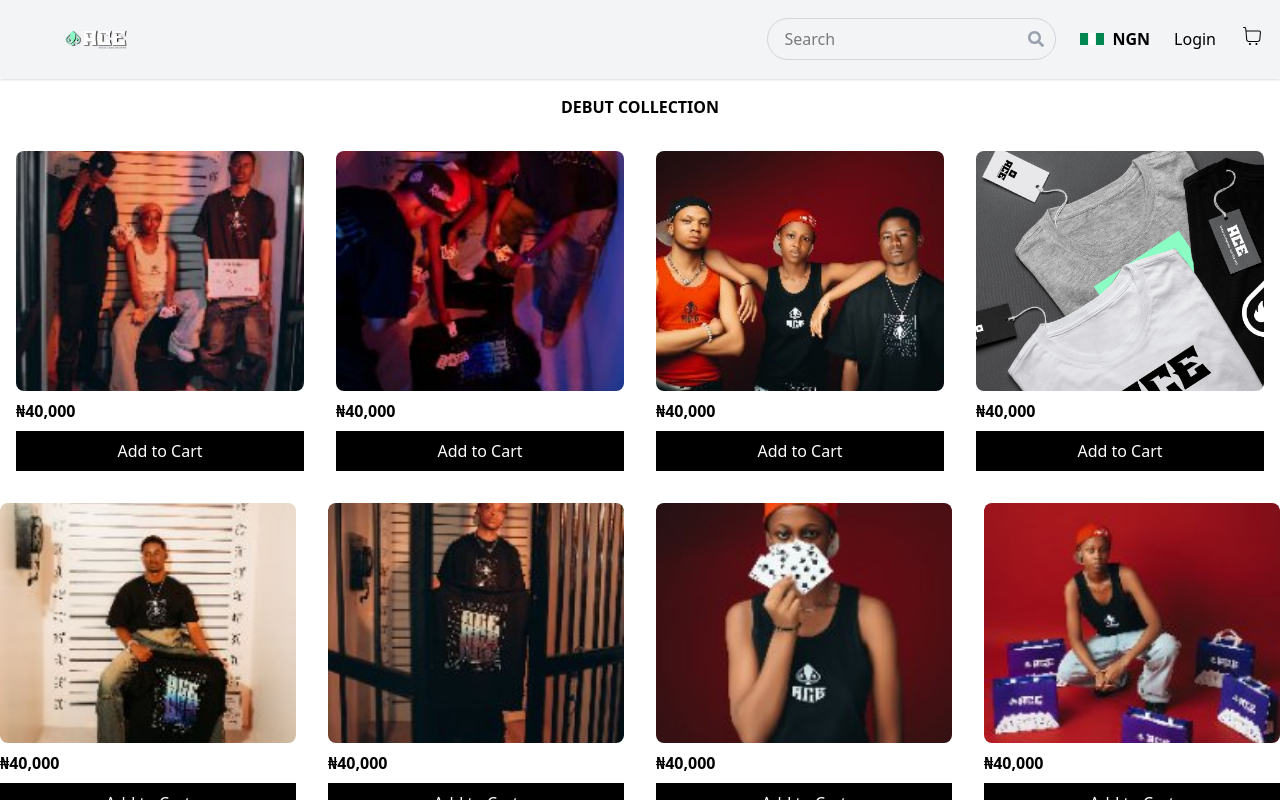
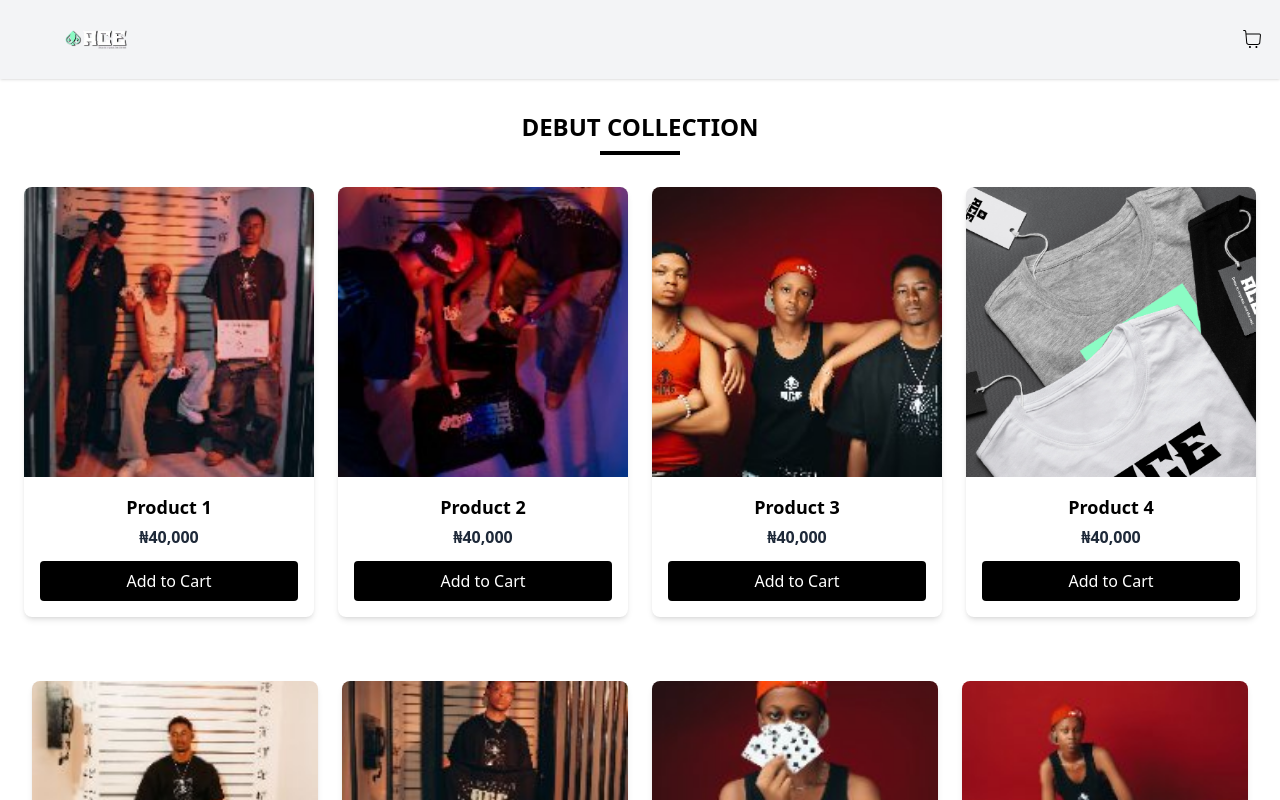
Before and after one commit to feran15/ACE-FASHION, a React (Vite) app: page / in a window 1280 px wide. Shown: the top 800 px of the page. Built offline with nearby package versions, Linux system fonts and the light colour scheme.

Commit message:
Added a checkout page

```diff
--- a/package.json
+++ b/package.json
@@ -14,6 +14,7 @@
     "react": "^18.3.1",
     "react-dom": "^18.3.1",
     "react-icons": "^5.3.0",
+    "react-router-dom": "^7.4.1",
     "tailwindcss": "^4.0.7"
   },
   "devDependencies": {
--- a/src/App.jsx
+++ b/src/App.jsx
@@ -1,20 +1,36 @@
-import React from 'react'
-import Nav from './Components/Nav'
- import Section from './Components/Section'
- import Products from './Components/Products'
- import Footer from './Components/Footer'
-import { CartProvider } from './Components/CartContext'
+import React from 'react';
+import { BrowserRouter as Router, Routes, Route } from 'react-router-dom';
+import Nav from './Components/Nav';
+import Section from './Components/Section';
+import Products from './Components/Products';
+import Footer from './Components/Footer';
+import Checkout from './Components/Checkout';
+// import OrderConfirmation from './Components/OrderConfirmation';
+import { CartProvider } from './Components/CartContext';
+
 function App() {
   return (
-    <div>
+    <Router>
       <CartProvider>
-      <Nav/>
-      <Section/>
-       <Products/>
-      <Footer/>
+        <div className="min-h-screen flex flex-col">
+          <Nav />
+          <main className="flex-grow">
+            <Routes>
+              <Route path="/" element={
+                <>
+                  <Section />
+                  <Products />
+                </>
+              } />
+              <Route path="/checkout" element={<Checkout />} />
+              {/* <Route path="/order-confirmation" element={<OrderConfirmation />} /> */}
+            </Routes>
+          </main>
+          <Footer />
+        </div>
       </CartProvider>
-    </div>
-  )
+    </Router>
+  );
 }
 
-export default App
+export default App;
--- a/src/Components/CartContext.jsx
+++ b/src/Components/CartContext.jsx
@@ -1,17 +1,24 @@
-import React, { createContext, useState } from "react";
+import React, { createContext, useState } from 'react';
 
 export const CartContext = createContext();
 
 export const CartProvider = ({ children }) => {
   const [cart, setCart] = useState([]);
 
-  // Function to add product to cart
   const addToCart = (product) => {
-    setCart((prevCart) => [...prevCart, product]); // Adds new product
+    setCart([...cart, product]);
+  };
+
+  const removeFromCart = (productId) => {
+    setCart(cart.filter(item => item.id !== productId));
+  };
+
+  const clearCart = () => {
+    setCart([]);
   };
 
   return (
-    <CartContext.Provider value={{ cart, addToCart }}>
+    <CartContext.Provider value={{ cart, addToCart, removeFromCart, clearCart }}>
       {children}
     </CartContext.Provider>
   );
--- /dev/null
+++ b/src/Components/Checkout.jsx
@@ -0,0 +1,100 @@
+import React, { useContext } from 'react';
+import { CartContext } from './CartContext';
+import { useNavigate } from 'react-router-dom';
+
+const Checkout = () => {
+  const { cart, removeFromCart, clearCart } = useContext(CartContext);
+  const navigate = useNavigate();
+
+  const handleCompleteOrder = () => {
+    // Process order logic here
+    clearCart();
+    navigate('/order-confirmation');
+  };
+
+  const calculateTotal = () => {
+    return cart.reduce((total, item) => {
+      // Remove non-numeric characters from price and convert to number
+      const price = parseInt(item.price.replace(/[^0-9]/g, ''), 10);
+      return total + (isNaN(price) ? 0 : price);
+    }, 0);
+  };
+
+  return (
+    <div className="container mx-auto px-4 py-8">
+      <h1 className="text-3xl font-bold mb-8">Checkout</h1>
+
+      <div className="grid md:grid-cols-3 gap-8">
+        {/* Order Summary */}
+        <div className="md:col-span-2">
+          <h2 className="text-xl font-semibold mb-4">Your Order</h2>
+          {cart.length === 0 ? (
+            <div className="text-center py-8">
+              <p className="text-gray-500 mb-4">Your cart is empty</p>
+              <button
+                onClick={() => navigate('/')}
+                className="bg-black text-white py-2 px-6 rounded hover:bg-gray-800 transition-colors"
+              >
+                Continue Shopping
+              </button>
+            </div>
+          ) : (
+            <div className="space-y-4">
+              {cart.map((item) => (
+                <div key={`${item.id}-${cart.indexOf(item)}`} className="flex justify-between items-center border-b pb-4">
+                  <div className="flex items-center space-x-4">
+                    <img
+                      src={item.img}
+                      alt={item.name}
+                      className="w-20 h-20 object-cover rounded"
+                    />
+                    <div>
+                      <h3 className="font-medium">{item.name || `Product ${item.id}`}</h3>
+                      <p className="text-gray-600">{item.price}</p>
+                    </div>
+                  </div>
+                  <button
+                    onClick={() => removeFromCart(item.id)}
+                    className="text-red-500 hover:text-red-700 font-medium"
+                  >
+                    Remove
+                  </button>
+                </div>
+              ))}
+            </div>
+          )}
+        </div>
+
+        {/* Payment Summary - Only show if cart has items */}
+        {cart.length > 0 && (
+          <div className="bg-gray-50 p-6 rounded-lg">
+            <h2 className="text-xl font-semibold mb-4">Order Summary</h2>
+            <div className="space-y-4 mb-6">
+              <div className="flex justify-between">
+                <span>Subtotal</span>
+                <span>₦{calculateTotal().toLocaleString()}</span>
+              </div>
+              <div className="flex justify-between">
+                <span>Shipping</span>
+                <span>₦0</span>
+              </div>
+              <div className="flex justify-between font-bold text-lg border-t pt-4">
+                <span>Total</span>
+                <span>₦{calculateTotal().toLocaleString()}</span>
+              </div>
+            </div>
+
+            <button
+              onClick={handleCompleteOrder}
+              className="w-full py-3 px-4 rounded-md font-medium bg-black text-white hover:bg-gray-800 transition-colors"
+            >
+              Complete Order
+            </button>
+          </div>
+        )}
+      </div>
+    </div>
+  );
+};
+
+export default Checkout;
--- a/src/Components/Nav.jsx
+++ b/src/Components/Nav.jsx
@@ -1,12 +1,11 @@
-import React, { useState, useContext } from 'react';
+import React, { useContext } from 'react';
 import { CiShoppingCart } from "react-icons/ci";
-import { FaSearch } from "react-icons/fa";
-import { GiHamburgerMenu } from "react-icons/gi";
-import { CartContext } from '../Components/CartContext';
+import { CartContext } from './CartContext';
+import { useNavigate } from 'react-router-dom';
 
 const Nav = () => {
-  const [menuOpen, setMenuOpen] = useState(false);
   const { cart } = useContext(CartContext);
+  const navigate = useNavigate();
 
   return (
     <nav className="px-4 py-4 bg-gray-100 shadow-sm">
@@ -21,36 +20,11 @@ const Nav = () => {
             />
           </div>
 
-          {/* Desktop Navigation Items - Hidden on mobile */}
-          <div className="hidden sm:flex items-center space-x-6">
-            {/* Search bar */}
-            <div className="relative">
-              <input
-                type="text"
-                className="pl-4 pr-10 py-2 rounded-full border border-gray-300 focus:outline-none focus:ring-2 focus:ring-blue-500"
-                placeholder="Search"
-                aria-label="Search"
-              />
-              <FaSearch className="absolute right-3 top-1/2 transform -translate-y-1/2 text-gray-400" />
-            </div>
-
-            {/* Currency */}
-            <div className="flex items-center gap-2">
-              <img
-                src="/Flag.png"
-                alt="Nigeria Flag"
-                className="w-6 h-auto"
-              />
-              <span className="font-bold">NGN</span>
-            </div>
-
-            {/* Login */}
-            <a href="#" className="hover:text-blue-600">Login</a>
-
-            {/* Cart Icon with count */}
+          {/* Cart Icon */}
           <div className="relative">
             <button
-                className="hover:text-blue-600"
+              onClick={() => navigate('/checkout')}
+              className="hover:text-blue-600 flex items-center"
               aria-label="Shopping Cart"
             >
               <CiShoppingCart className="text-2xl" />
@@ -62,70 +36,6 @@ const Nav = () => {
             </button>
           </div>
         </div>
-
-          {/* Mobile Icons - Hidden on desktop */}
-          <div className="flex sm:hidden items-center gap-4">
-            {/* Cart Icon with count */}
-            <div className="relative">
-              <button
-                className="hover:text-blue-600"
-                aria-label="Shopping Cart"
-              >
-                <CiShoppingCart className="text-2xl" />
-                {cart.length > 0 && (
-                  <span className="absolute -top-2 -right-2 bg-red-500 text-white text-xs rounded-full h-5 w-5 flex items-center justify-center">
-                    {cart.length}
-                  </span>
-                )}
-              </button>
-            </div>
-
-            {/* Hamburger Menu Button */}
-            <button
-              className="text-2xl focus:outline-none"
-              onClick={() => setMenuOpen(!menuOpen)}
-              aria-label="Menu"
-              aria-expanded={menuOpen}
-            >
-              <GiHamburgerMenu />
-            </button>
-          </div>
-        </div>
-
-        {/* Mobile Menu - Only shown when hamburger is clicked */}
-        {menuOpen && (
-          <div className="sm:hidden mt-4 bg-white shadow-md rounded-lg p-4 space-y-4">
-            {/* Search bar */}
-            <div className="relative">
-              <input
-                type="text"
-                className="w-full pl-4 pr-10 py-2 rounded-full border border-gray-300 focus:outline-none focus:ring-2 focus:ring-blue-500"
-                placeholder="Search"
-                aria-label="Search"
-              />
-              <FaSearch className="absolute right-3 top-1/2 transform -translate-y-1/2 text-gray-400" />
-            </div>
-
-            {/* Currency */}
-            <div className="flex items-center justify-center gap-2">
-              <img
-                src="/Flag.png"
-                alt="Nigeria Flag"
-                className="w-6 h-auto"
-              />
-              <span className="font-bold">NGN</span>
-            </div>
-
-            {/* Login */}
-            <a
-              href="#"
-              className="block text-center py-2 hover:text-blue-600"
-              onClick={() => setMenuOpen(false)}
-            >
-              Login
-            </a>
-          </div>
-        )}
       </div>
     </nav>
   );
--- a/src/Components/Products.jsx
+++ b/src/Components/Products.jsx
@@ -2,30 +2,37 @@ import React, { useContext } from "react";
 import { CartContext } from "../Components/CartContext";
 
 const products = [
-  { id: 1,  price: "₦40,000", img: "/Pic 1.jpg" },
-  { id: 2,  price: "₦40,000", img: "/Pic 2.jpg" },
-  { id: 3,  price: "₦40,000", img: "/Pic 3.jpg" },
-  { id: 4,  price: "₦40,000", img: "/Pic 5.jpg" }
+  { id: 1, name: "Product 1", price: "₦40,000", img: "/Pic 1.jpg" },
+  { id: 2, name: "Product 2", price: "₦40,000", img: "/Pic 2.jpg" },
+  { id: 3, name: "Product 3", price: "₦40,000", img: "/Pic 3.jpg" },
+  { id: 4, name: "Product 4", price: "₦40,000", img: "/Pic 5.jpg" }
 ];
 
 const Products = () => {
   const { addToCart } = useContext(CartContext);
 
   return (
-    <div className="product-display grid grid-cols-1 sm:grid-cols-2 md:grid-cols-4 gap-8 mt-8">
+    <div className="px-4 sm:px-6 lg:px-8 py-8">
+      <div className="grid grid-cols-1 xs:grid-cols-2 sm:grid-cols-2 md:grid-cols-3 lg:grid-cols-4 gap-6">
         {products.map((product) => (
-        <div key={product.id} className="product">
+          <div
+            key={product.id}
+            className="bg-white rounded-lg shadow-md overflow-hidden hover:shadow-lg transition-shadow duration-300"
+          >
+            <div className="aspect-w-1 aspect-h-1 w-full">
               <img
-            className="w-full h-60 object-cover rounded-lg" // Make images same width & height
+                className="w-full h-48 sm:h-56 md:h-60 object-cover"
                 src={product.img}
                 alt={product.name}
+                loading="lazy"
               />
-          <div className="product-info mt-2">
-            <p className="font-bold">{product.name}</p>
-            <p className="font-bold">{product.price}</p>
+            </div>
+            <div className="p-4">
+              <h3 className="font-semibold text-lg mb-1 line-clamp-2">{product.name}</h3>
+              <p className="text-gray-800 font-bold mb-3">{product.price}</p>
               <button
                 onClick={() => addToCart(product)}
-              className="mt-2 bg-black text-white py-2 px-4 w-full hover:bg-gray-800 transition-colors cursor-pointer"
+                className="w-full bg-black text-white py-2 px-4 rounded hover:bg-gray-800 transition-colors duration-200 focus:outline-none focus:ring-2 focus:ring-gray-600 focus:ring-opacity-50"
               >
                 Add to Cart
               </button>
@@ -33,6 +40,7 @@ const Products = () => {
           </div>
         ))}
       </div>
+    </div>
   );
 };
 
--- a/src/Components/Section.jsx
+++ b/src/Components/Section.jsx
@@ -2,66 +2,85 @@ import React, { useContext } from "react";
 import { CartContext } from "../Components/CartContext";
 
 const products = [
-  { id: 1,  price: "₦40,000", img: "/Pic 4.jpg" },
-  { id: 2,  price: "₦40,000", img: "/Pic 7.jpg" },
-  { id: 3,  price: "₦40,000", img: "/Pic 6.jpg" },
-  { id: 4,  price: "₦40,000", img: "/White.jpg" }
+  { id: 1, name: "Product 1", price: "₦40,000", img: "/Pic 4.jpg" },
+  { id: 2, name: "Product 2", price: "₦40,000", img: "/Pic 7.jpg" },
+  { id: 3, name: "Product 3", price: "₦40,000", img: "/Pic 6.jpg" },
+  { id: 4, name: "Product 4", price: "₦40,000", img: "/White.jpg" }
 ];
 
 const Section = () => {
   const { addToCart } = useContext(CartContext);
 
   return (
-    <div className="container mx-auto px-4 overflow-hidden">
-      {/* Product Category */}
-      <div className="products text-center">
-        <ul className="product-type flex gap-8 justify-center mt-4">
-          <li className="cursor-pointer hover:text-gray-600 font-bold">DEBUT COLLECTION</li>
-        </ul>
+    <section className="container mx-auto px-4 sm:px-6 py-8">
+      {/* Product Category Header */}
+      <div className="text-center mb-8">
+        <h2 className="text-2xl font-bold mb-2">DEBUT COLLECTION</h2>
+        <div className="w-20 h-1 bg-black mx-auto"></div>
       </div>
 
       {/* Product Display */}
-      <div className="mt-8">
+      <div className="relative">
         {/* Mobile: Horizontal Scrollable Cards */}
-        <div className="flex overflow-x-auto gap-4 sm:hidden">
+        <div className="sm:hidden pb-4 -mx-4 px-4">
+          <div className="flex overflow-x-auto gap-4 snap-x snap-mandatory scrollbar-hide">
+            {products.map((product) => (
+              <div
+                key={product.id}
+                className="min-w-[75vw] sm:min-w-[50vw] flex-shrink-0 snap-start bg-white rounded-lg shadow-md overflow-hidden hover:shadow-lg transition-shadow duration-300"
+              >
+                <div className="aspect-square bg-gray-100 overflow-hidden">
+                  <img
+                    className="w-full h-full object-cover object-center"
+                    src={product.img}
+                    alt={product.name}
+                    loading="lazy"
+                    onError={(e) => {
+                      e.target.onerror = null;
+                      e.target.src = "/placeholder.jpg";
+                    }}
+                  />
+                </div>
+                <div className="p-4 text-center">
+                  <h3 className="font-semibold text-lg mb-1">{product.name}</h3>
+                  <p className="text-gray-800 font-bold mb-3">{product.price}</p>
+                  <button
+                    onClick={() => addToCart(product)}
+                    className="w-full bg-black text-white py-2 px-4 rounded hover:bg-gray-800 transition-colors duration-200"
+                  >
+                    Add to Cart
+                  </button>
+                </div>
+              </div>
+            ))}
+          </div>
+        </div>
+
+        {/* Desktop: Grid Layout */}
+        <div className="hidden sm:grid grid-cols-2 md:grid-cols-3 lg:grid-cols-4 gap-6">
           {products.map((product) => (
             <div
               key={product.id}
-              className="min-w-[70%] flex-shrink-0 bg-white shadow-md rounded-lg p-4"
+              className="bg-white rounded-lg shadow-md overflow-hidden hover:shadow-lg transition-shadow duration-300"
             >
-              <img
-                className="w-full h-60 object-cover rounded-lg"
-                src={product.img}
-              />
-              <div className="product-info mt-2 text-center">
-                <p className="font-bold">{product.name}</p>
-                <p className="font-bold">{product.price}</p>
+              <div className="aspect-square bg-gray-100 overflow-hidden">
+                <img
+                  className="w-full h-full object-cover object-center"
+                  src={product.img}
+                  alt={product.name}
+                  loading="lazy"
+                  onError={(e) => {
+                    e.target.onerror = null;
+                    e.target.src = "/placeholder.jpg";
+                  }}
+                />
+              </div>
+              <div className="p-4 text-center">
+                <h3 className="font-semibold text-lg mb-1">{product.name}</h3>
+                <p className="text-gray-800 font-bold mb-3">{product.price}</p>
                 <button
                   onClick={() => addToCart(product)}
-                  className="mt-2 bg-black text-white py-2 px-4 w-full hover:bg-gray-800 transition-colors cursor-pointer"
-                >
-                  Add to Cart
-                </button>
-              </div>
-            </div>
-          ))}
-        </div>
-
-        {/* Desktop: Grid Layout */}
-        <div className="hidden sm:grid grid-cols-1 sm:grid-cols-2 md:grid-cols-4 gap-8">
-          {products.map((product) => (
-            <div key={product.id} className="product">
-              <img
-                className="w-full h-60 object-cover rounded-lg"
-                src={product.img}
-                alt={product.name}
-              />
-              <div className="product-info mt-2">
-                <p className="font-bold">{product.name}</p>
-                <p className="font-bold">{product.price}</p>
-                <button
-                  onClick={() => addToCart(product)}
-                  className="mt-2 bg-black text-white py-2 px-4 w-full hover:bg-gray-800 transition-colors cursor-pointer"
+                  className="w-full bg-black text-white py-2 px-4 rounded hover:bg-gray-800 transition-colors duration-200"
                 >
                   Add to Cart
                 </button>
@@ -70,7 +89,7 @@ const Section = () => {
           ))}
         </div>
       </div>
-    </div>
+    </section>
   );
 };
 
```
Also changed, not shown: 1 other file (tests, documents, lock files or other folders). Lines whose indentation alone changed are shown as unchanged.
